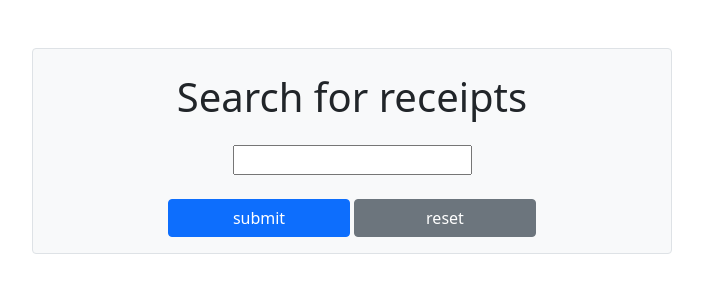
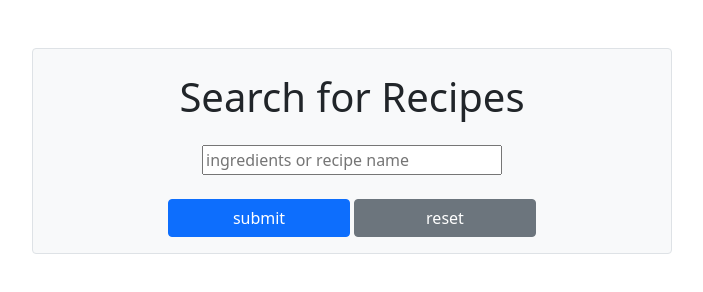
Before and after one commit to imOnVacation/recipe-app, a website: page web-project/index.html in a window 1280 px wide. Shown: the whole page, without its empty margins (288-991 px from the left). Drawn offline with nearby package versions, Linux system fonts and the light colour scheme.

Commit message:
adjust search bar width

```diff
--- a/web-project/index.html
+++ b/web-project/index.html
@@ -6,22 +6,31 @@
     <meta charset="UTF-8">
     <meta http-equiv="X-UA-Compatible" content="IE=edge">
     <meta name="viewport" content="width=device-width, initial-scale=1.0">
-    <title>Receipt App</title>
+    <title>Recipe App</title>
     <link
     rel="stylesheet"
     href="https://cdn.jsdelivr.net/npm/bootstrap@5.0.2/dist/css/bootstrap.min.css"
     />
-    <script defer src="receipt.js"></script>
+    <script defer src="recipe.js"></script>
 </head>
 <body>
     <form class="bg-light border rounded w-50 mx-auto mt-5 p-3">
-        <h1 class="mt-2 mb-4 text-center">Search for receipts</h1>
+        <h1 class="mt-2 mb-4 text-center">Search for Recipes</h1>
         <div class="search-parameters mt-2 mb-4 text-center">
-            <input type="search" id="receiptSearch" name="receiptSearch">
+            <input
+                type="search"
+                style="width: 300px;"
+                placeholder="ingredients or recipe name"
+                id="recipeSearch"
+                name="recipeSearch"
+            />
+
+
         </div>
         <div class="text-center">
             <input
                 type="submit"
+
                 class="btn btn-primary text"
                 value="submit"
                 id="submit"
```
Also changed, not shown: web-project/receipt.js (deleted), web-project/recipe.js (added). Lines whose indentation alone changed are shown as unchanged.
